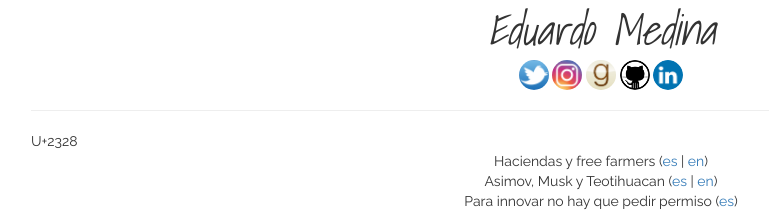
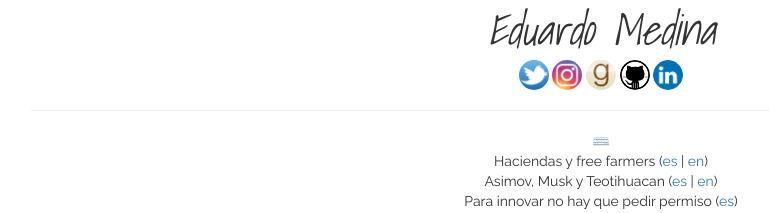
Before and after one commit to medied/medied.github.io, a plain HTML site: page index.html in a window 1280 px wide. Shown: the top 213 px of the page, without its empty margins (39-808 px from the left). Drawn offline with nearby package versions, Linux system fonts and the light colour scheme.

Commit message:
Testing emoji

```diff
--- a/index.html
+++ b/index.html
@@ -48,7 +48,7 @@
         </div>
       </div>
       <hr>
-      <div>U+2328</div>
+      <div class="essay">⌨️</div>
       <div class="row">
         <div class="essay">
           <span>Haciendas y free farmers</span>
```
